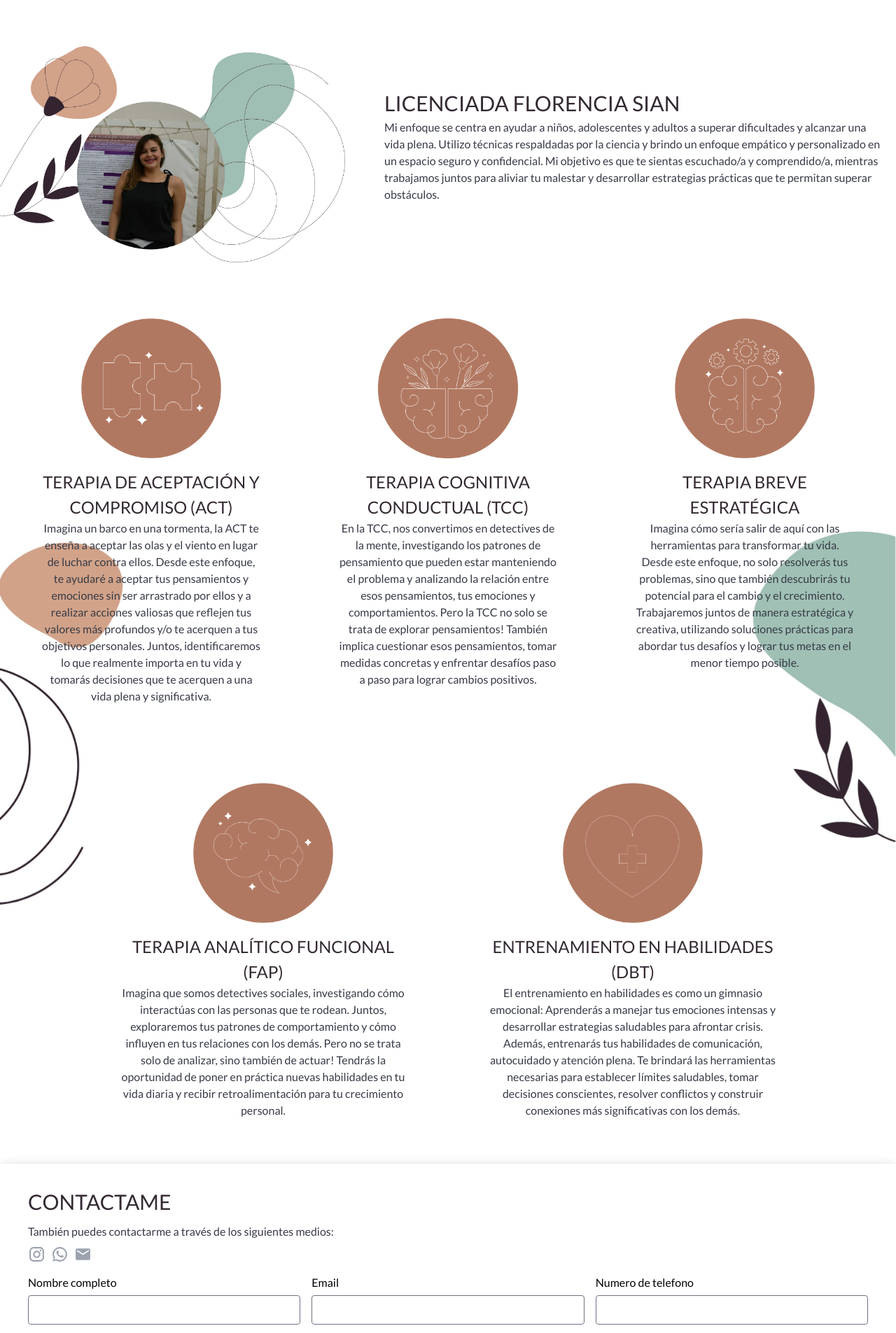
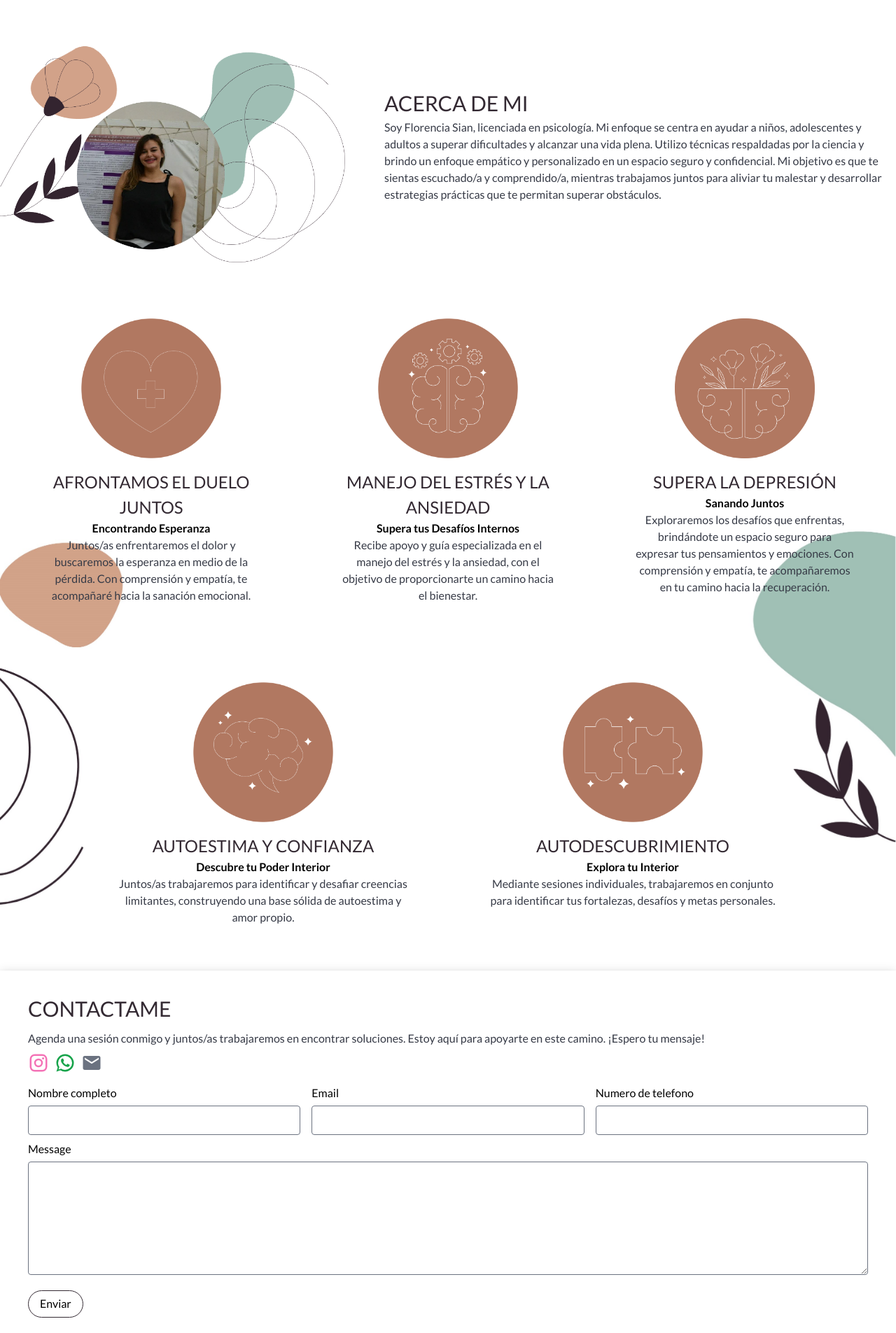
Before and after one commit to giulianoantonanzas/flor-page, a Next.js app: page / in a window 1280 px wide. Shown: the part 840-2745 px from the top of the page at 70% size. Built offline with nearby package versions, Linux system fonts and the light colour scheme.

Commit message:
improve page with titles and descriptions

```diff
--- a/components/form/index.tsx
+++ b/components/form/index.tsx
@@ -5,6 +5,7 @@ import WhatsApp from "../icon/whatsApp";
 import Mail from "../icon/mail";
 
 const Form = () => {
+  const [loading, setLoading] = useState(false);
   const [form, setForm] = useState({
     fullName: "",
     email: "",
@@ -27,6 +28,7 @@ const Form = () => {
       return alert("Debes llenar todos los campos.");
     }
 
+    setLoading(true);
     fetch("/api/mail", {
       method: "POST",
       body: JSON.stringify(form),
@@ -43,6 +45,9 @@ const Form = () => {
           "Hubo un problema al enviar el email, puede probar por otro medio o intentelo mas tarde"
         );
         console.error(err);
+      })
+      .finally(() => {
+        setLoading(false);
       });
   };
   return (
@@ -50,16 +55,20 @@ const Form = () => {
       <Fade triggerOnce cascade delay={200} duration={500}>
         <div className="mb-4">
           <h2 className="my-2 text-center md:text-left">Contactame</h2>
-          <p>También puedes contactarme a través de los siguientes medios:</p>
+          <p>
+            Agenda una sesión conmigo y juntos/as trabajaremos en encontrar
+            soluciones. Estoy aquí para apoyarte en este camino. ¡Espero tu
+            mensaje!
+          </p>
           <div className="w-1/4 flex gap-2 mt-2">
             <a
               href="https://www.instagram.com/psi.florenciasian/"
               target="_blank"
             >
               <Instagram
-                className="fill-gray-400 hover:fill-gray-500"
-                width={25}
-                height={25}
+                className="fill-pink-400 hover:fill-pink-500"
+                width={30}
+                height={30}
               />
             </a>
             <a
@@ -67,16 +76,16 @@ const Form = () => {
               target="_blank"
             >
               <WhatsApp
-                className="fill-gray-400 hover:fill-gray-500"
-                width={25}
-                height={25}
+                className="fill-green-600 hover:fill-green-500"
+                width={30}
+                height={30}
               />
             </a>
             <a href="mailto:licflorenciasian@gmail.com" target="_blank">
               <Mail
-                className="fill-gray-400 hover:fill-gray-500"
-                width={25}
-                height={25}
+                className="fill-gray-500 hover:fill-gray-400"
+                width={30}
+                height={30}
               />
             </a>
           </div>
@@ -137,7 +146,11 @@ const Form = () => {
             </div>
           </div>
           <div className="mt-4">
-            <button className="w-full md:w-auto" type="submit">
+            <button
+              disabled={loading}
+              className="w-full md:w-auto"
+              type="submit"
+            >
               Enviar
             </button>
           </div>
--- a/pages/_document.tsx
+++ b/pages/_document.tsx
@@ -12,7 +12,7 @@ export default function Document() {
         />
         <meta
           name="keywords"
-          content="santa Fe, psicologia, flor, sian, florencia, licenciada, lic, terapia,"
+          content="depreción, salud, mental, bienestar,estoy mal, malestar, angustia, ayuda, online, Santa Fe, Buenos Aires anciedad, duelo, fobia, psicologa, psicologia, flor, sian, florencia, licenciada, lic, terapia"
         />
         <meta name="author" content="Giuliano Antonanzas" />
         <link rel="shortcut icon" href="/favicon.ico" />
--- a/pages/index.tsx
+++ b/pages/index.tsx
@@ -29,16 +29,16 @@ const Home = () => {
           <div className="relative h-screen flex items-center container mx-auto">
             <div className="flex flex-col md:w-1/2 gap-4 text-center md:text-left">
               <Fade triggerOnce cascade duration={1000}>
-                <h1 className="h-fit">No postergues tu salud mental</h1>
+                <h1 className="h-fit">
+                  ¿Buscas un cambio positivo en tu vida?
+                </h1>
                 <p>
-                  En un mundo cada vez más acelerado y exigente, es fundamental
-                  cuidar de nuestra salud mental para disfrutar de una vida
-                  plena y contar con el apoyo de un profesional puede marcar la
-                  diferencia en tu proceso de recuperación y crecimiento
-                  personal. No lo olvides: pedir ayuda para superar tus
-                  dificultades es un acto de valentía y autocuidado. ¡Espero
-                  recibir tu mensaje para programar una sesión virtual y poder
-                  acompañarte en este camino!
+                  Te invito a explorar cómo la psicología online puede ayudarte.
+                  Contáctame para agendar una consulta o recibir más
+                  información. El equilibrio emocional es posible, y estoy aquí
+                  para acompañarte en tu viaje de autodescubrimiento y
+                  crecimiento. Tu bienestar es mi prioridad, no estás solo/a en
+                  esto.
                 </p>
                 <a href="#contact">
                   <button className="w-fit container">Contactar</button>
@@ -68,15 +68,16 @@ const Home = () => {
 
         <div className="w-full md:w-3/4 container mx-auto text-center md:text-left">
           <Fade triggerOnce cascade delay={200} duration={1000}>
-            <h2>Licenciada Florencia Sian</h2>
+            <h2>Acerca de mi</h2>
             <p>
-              Mi enfoque se centra en ayudar a niños, adolescentes y adultos a
-              superar dificultades y alcanzar una vida plena. Utilizo técnicas
-              respaldadas por la ciencia y brindo un enfoque empático y
-              personalizado en un espacio seguro y confidencial. Mi objetivo es
-              que te sientas escuchado/a y comprendido/a, mientras trabajamos
-              juntos para aliviar tu malestar y desarrollar estrategias
-              prácticas que te permitan superar obstáculos.
+              Soy Florencia Sian, licenciada en psicología. Mi enfoque se centra
+              en ayudar a niños, adolescentes y adultos a superar dificultades y
+              alcanzar una vida plena. Utilizo técnicas respaldadas por la
+              ciencia y brindo un enfoque empático y personalizado en un espacio
+              seguro y confidencial. Mi objetivo es que te sientas escuchado/a y
+              comprendido/a, mientras trabajamos juntos para aliviar tu malestar
+              y desarrollar estrategias prácticas que te permitan superar
+              obstáculos.
             </p>
           </Fade>
         </div>
@@ -100,20 +101,36 @@ const Home = () => {
                   className="m-auto mb-4"
                   width={200}
                   height={200}
-                  src={categoryTwo}
-                  alt="category-2"
+                  src={categoryFive}
+                  alt="category-5"
+                />
+                <h3>Afrontamos el Duelo Juntos</h3>
+                <h4>
+                  <strong>Encontrando Esperanza</strong>
+                </h4>
+                <p>
+                  Juntos/as enfrentaremos el dolor y buscaremos la esperanza en
+                  medio de la pérdida. Con comprensión y empatía, te acompañaré
+                  hacia la sanación emocional.
+                </p>
+              </li>
+              <li className="md:w-3/12">
+                <Image
+                  className="m-auto mb-4"
+                  width={200}
+                  height={200}
+                  src={categoryThree}
+                  alt="category-3"
                 />
 
-                <h3>Terapia de Aceptación y Compromiso (ACT)</h3>
+                <h3>Manejo del Estrés y la Ansiedad</h3>
+                <h4>
+                  <strong>Supera tus Desafíos Internos</strong>
+                </h4>
                 <p>
-                  Imagina un barco en una tormenta, la ACT te enseña a aceptar
-                  las olas y el viento en lugar de luchar contra ellos. Desde
-                  este enfoque, te ayudaré a aceptar tus pensamientos y
-                  emociones sin ser arrastrado por ellos y a realizar acciones
-                  valiosas que reflejen tus valores más profundos y/o te
-                  acerquen a tus objetivos personales. Juntos, identificaremos
-                  lo que realmente importa en tu vida y tomarás decisiones que
-                  te acerquen a una vida plena y significativa.
+                  Recibe apoyo y guía especializada en el manejo del estrés y la
+                  ansiedad, con el objetivo de proporcionarte un camino hacia el
+                  bienestar.
                 </p>
               </li>
               <li className="md:w-3/12">
@@ -125,37 +142,18 @@ const Home = () => {
                   alt="category-1"
                 />
 
-                <h3>Terapia Cognitiva Conductual (TCC)</h3>
+                <h3>Supera la Depresión</h3>
+                <h4>
+                  <strong>Sanando Juntos</strong>
+                </h4>
                 <p>
-                  En la TCC, nos convertimos en detectives de la mente,
-                  investigando los patrones de pensamiento que pueden estar
-                  manteniendo el problema y analizando la relación entre esos
-                  pensamientos, tus emociones y comportamientos. Pero la TCC no
-                  solo se trata de explorar pensamientos! También implica
-                  cuestionar esos pensamientos, tomar medidas concretas y
-                  enfrentar desafíos paso a paso para lograr cambios positivos.
+                  Exploraremos los desafíos que enfrentas, brindándote un
+                  espacio seguro para expresar tus pensamientos y emociones. Con
+                  comprensión y empatía, te acompañaremos en tu camino hacia la
+                  recuperación.
                 </p>
               </li>
-              <li className="md:w-3/12">
-                <Image
-                  className="m-auto mb-4"
-                  width={200}
-                  height={200}
-                  src={categoryThree}
-                  alt="category-3"
-                />
 
-                <h3>Terapia Breve Estratégica</h3>
-                <p>
-                  Imagina cómo sería salir de aquí con las herramientas para
-                  transformar tu vida. Desde este enfoque, no solo resolverás
-                  tus problemas, sino que también descubrirás tu potencial para
-                  el cambio y el crecimiento. Trabajaremos juntos de manera
-                  estratégica y creativa, utilizando soluciones prácticas para
-                  abordar tus desafíos y lograr tus metas en el menor tiempo
-                  posible.
-                </p>
-              </li>
               <li className="md:w-4/12">
                 <Image
                   className="m-auto mb-4"
@@ -164,15 +162,14 @@ const Home = () => {
                   src={categoryFour}
                   alt="category-4"
                 />
-                <h3>Terapia Analítico Funcional (FAP)</h3>
+                <h3>Autoestima y Confianza</h3>
+                <h4>
+                  <strong>Descubre tu Poder Interior</strong>
+                </h4>
                 <p>
-                  Imagina que somos detectives sociales, investigando cómo
-                  interactúas con las personas que te rodean. Juntos,
-                  exploraremos tus patrones de comportamiento y cómo influyen en
-                  tus relaciones con los demás. Pero no se trata solo de
-                  analizar, sino también de actuar! Tendrás la oportunidad de
-                  poner en práctica nuevas habilidades en tu vida diaria y
-                  recibir retroalimentación para tu crecimiento personal.
+                  Juntos/as trabajaremos para identificar y desafiar creencias
+                  limitantes, construyendo una base sólida de autoestima y amor
+                  propio.
                 </p>
               </li>
 
@@ -181,19 +178,17 @@ const Home = () => {
                   className="m-auto mb-4"
                   width={200}
                   height={200}
-                  src={categoryFive}
-                  alt="category-5"
+                  src={categoryTwo}
+                  alt="category-2"
                 />
-                <h3>Entrenamiento en habilidades (DBT)</h3>
+
+                <h3>Autodescubrimiento</h3>
+                <h4>
+                  <strong>Explora tu Interior</strong>
+                </h4>
                 <p>
-                  El entrenamiento en habilidades es como un gimnasio emocional:
-                  Aprenderás a manejar tus emociones intensas y desarrollar
-                  estrategias saludables para afrontar crisis. Además,
-                  entrenarás tus habilidades de comunicación, autocuidado y
-                  atención plena. Te brindará las herramientas necesarias para
-                  establecer límites saludables, tomar decisiones conscientes,
-                  resolver conflictos y construir conexiones más significativas
-                  con los demás.
+                  Mediante sesiones individuales, trabajaremos en conjunto para
+                  identificar tus fortalezas, desafíos y metas personales.
                 </p>
               </li>
             </Fade>
```
